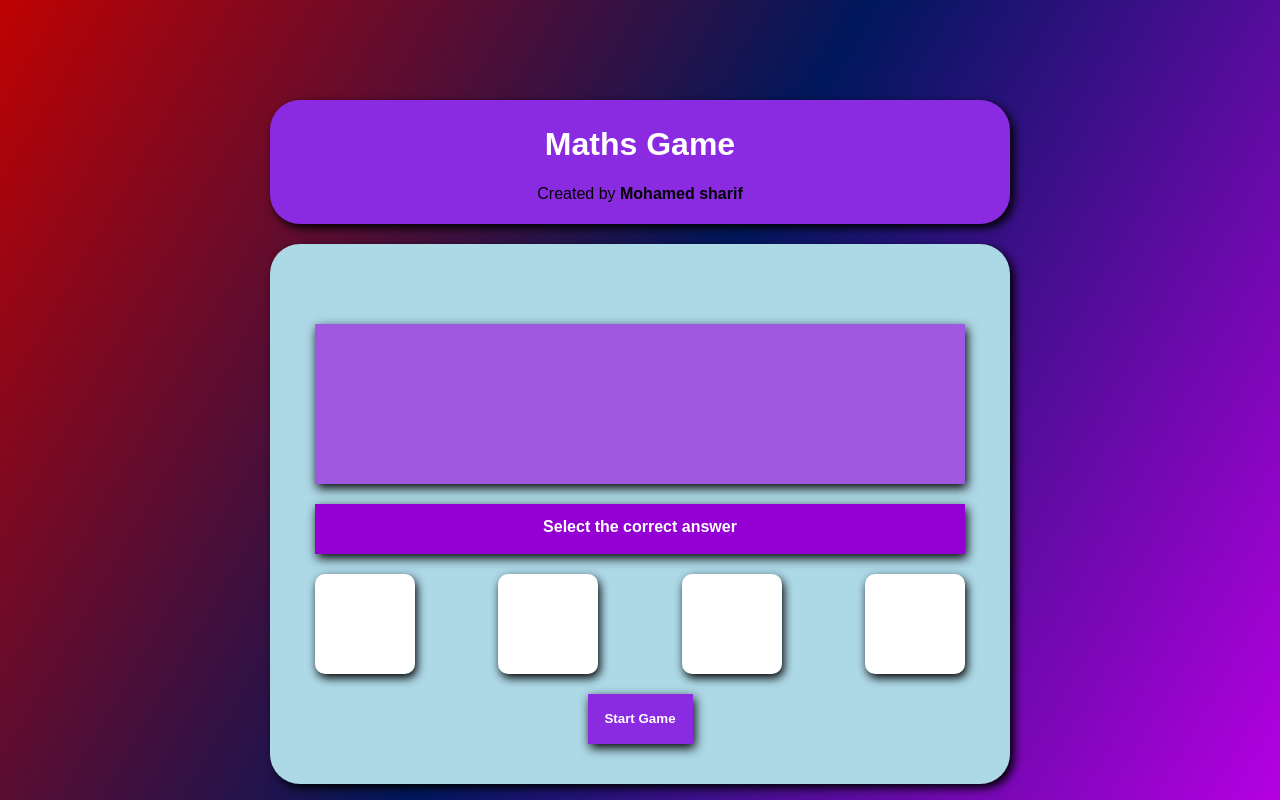
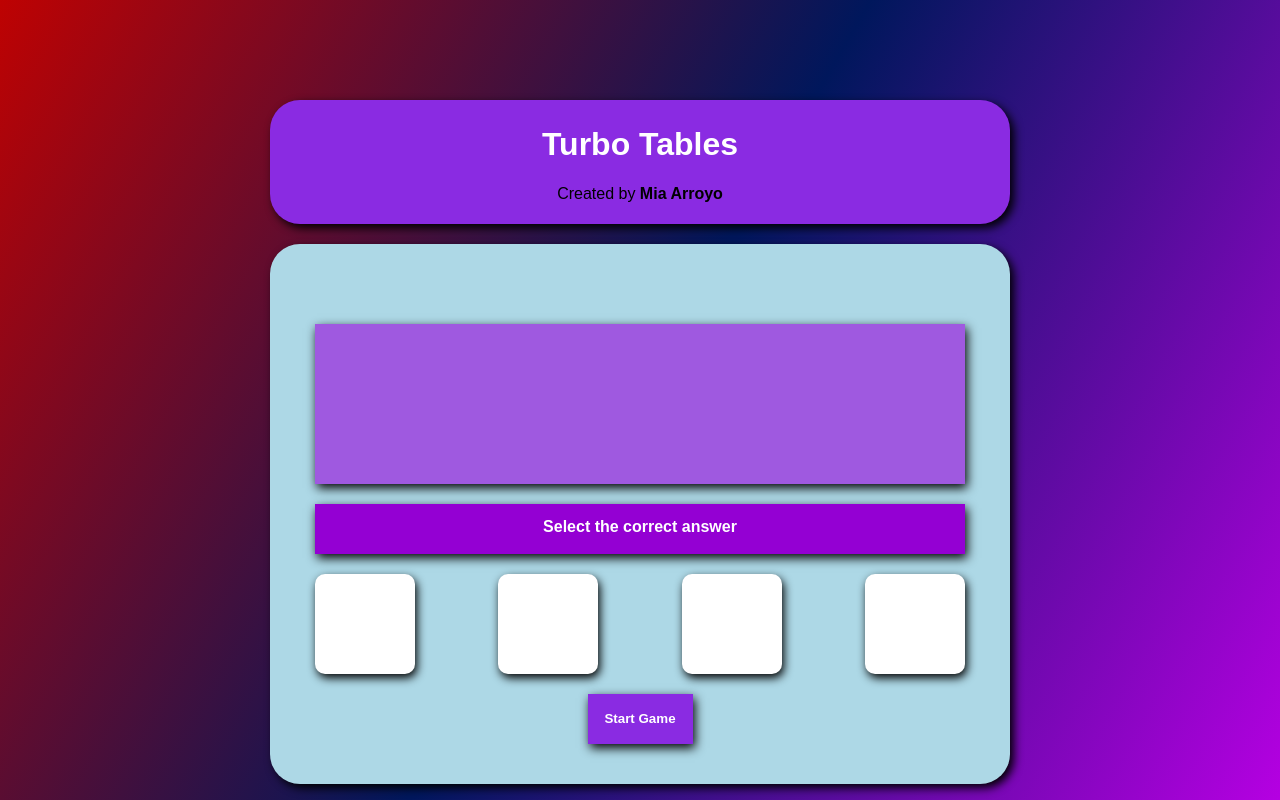
Before and after one commit to marroyo3/Turbo-Tables, a plain HTML site: page index.html in a window 1280 px wide. Drawn offline with Linux system fonts and the light colour scheme.

Commit message:
Update index.html

```diff
--- a/index.html
+++ b/index.html
@@ -3,13 +3,13 @@
 <head>
     <meta charset="UTF-8">
     <meta name="viewport" content="width=device-width, initial-scale=1.0">
-    <title>Maths Game</title>
+    <title>Turbo Tables</title>
     <link rel="stylesheet" href="style.css">
 </head>
 <body>
     <div class="heading">
-        <h1>Maths Game</h1>
-        <p>Created by <b>Mohamed sharif</b></p>
+        <h1>Turbo Tables</h1>
+        <p>Created by <b>Mia Arroyo</b></p>
     </div>
     <div id="container">
         <div class="score">
```
